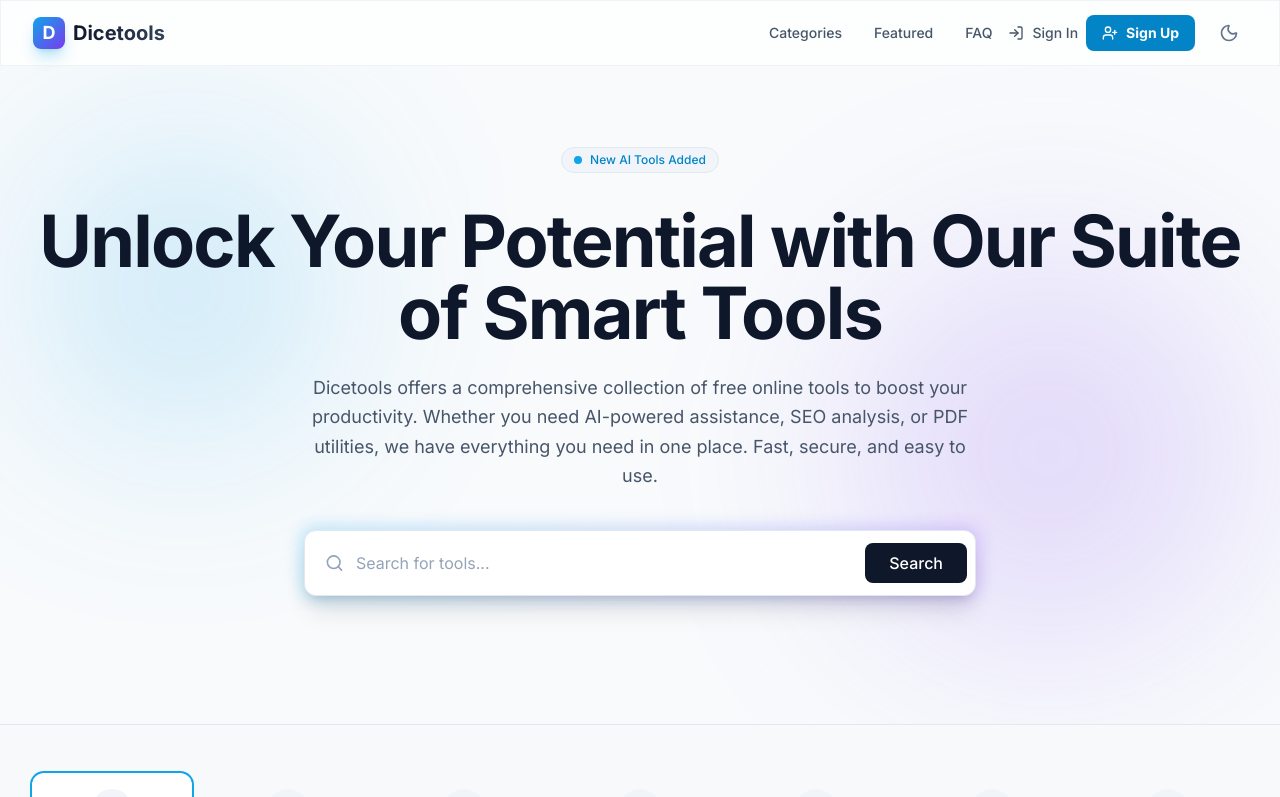
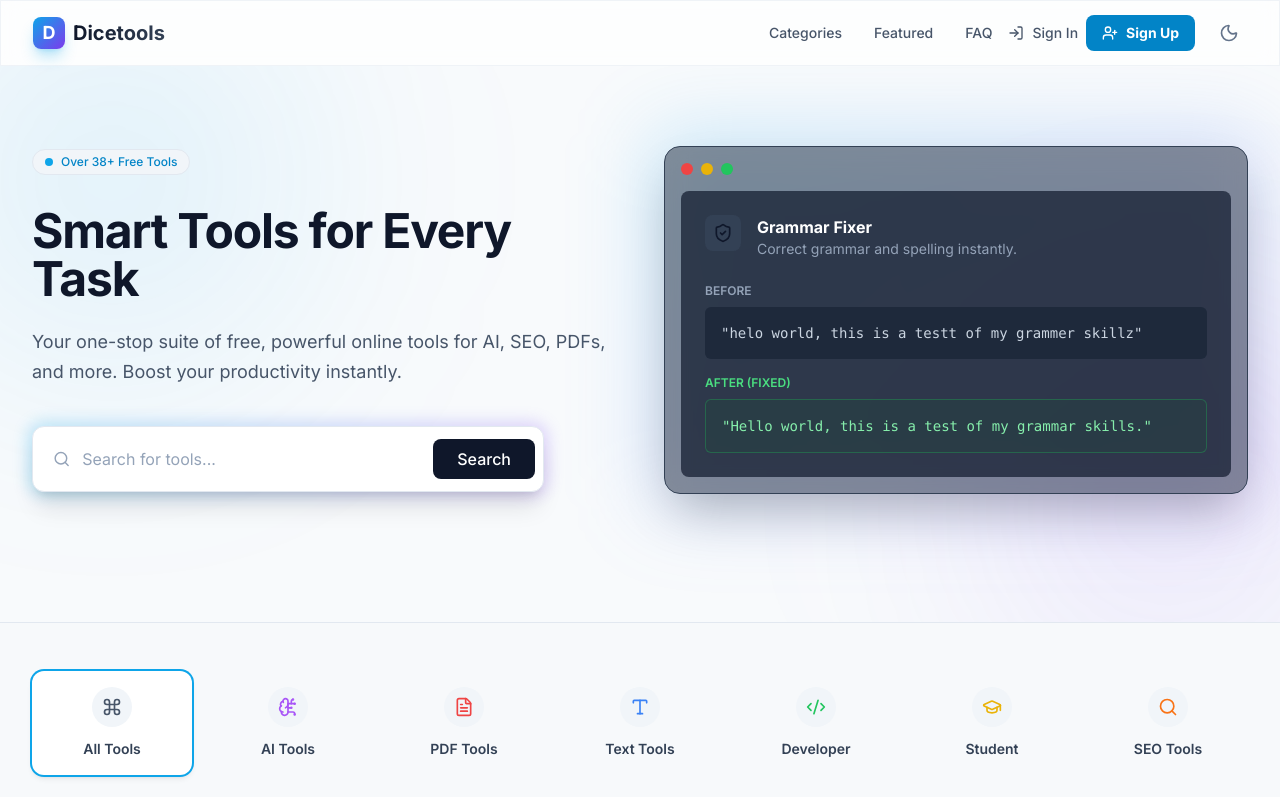
Before and after one commit to akbar316/dicetools-live, a React (Vite) app: page / in a window 1280 px wide. Shown: the top 797 px of the page. Built offline with nearby package versions, Linux system fonts and the light colour scheme; no server answers.

Commit message:
feat: redesign hero section with two-column layout and tool preview

```diff
--- a/components/home/HomePage.tsx
+++ b/components/home/HomePage.tsx
@@ -1,6 +1,6 @@
 
 import React from 'react';
-import { Search, Command, ArrowRight, Shield, Zap } from 'lucide-react';
+import { Search, Command, ArrowRight, Shield, Zap, ShieldCheck } from 'lucide-react';
 import { CATEGORIES } from '../../data/categories';
 import { TOOLS } from '../../data/tools-registry';
 import { FAQS } from '../../data/faqs';
@@ -18,35 +18,39 @@ interface HomePageProps {
 const HomePage: React.FC<HomePageProps> = ({
   searchQuery, setSearchQuery, activeCategory, setActiveCategory, filteredTools, navigateToTool
 }) => {
+  const previewTool = TOOLS.find(t => t.id === 'ai-grammar')!;
+
   return (
     <>
       {/* Hero Section */}
       <section className="relative pt-20 pb-32 overflow-hidden">
-          {/* Background Elements */}
           <div className="absolute top-0 left-1/2 -translate-x-1/2 w-full h-full z-0 pointer-events-none">
-          <div className="absolute top-20 left-10 w-72 h-72 bg-primary-500/20 rounded-full blur-[100px]" />
-          <div className="absolute bottom-20 right-10 w-96 h-96 bg-secondary-500/20 rounded-full blur-[100px]" />
+            <div className="absolute -top-20 -left-20 w-96 h-96 bg-primary-500/10 rounded-full blur-[120px]" />
+            <div className="absolute -bottom-20 -right-20 w-96 h-96 bg-secondary-500/10 rounded-full blur-[120px]" />
           </div>
 
-          <div className="max-w-7xl mx-auto px-4 sm:px-6 lg:px-8 relative z-10 text-center">
+          <div className="max-w-7xl mx-auto px-4 sm:px-6 lg:px-8 relative z-10">
+            <div className="grid lg:grid-cols-2 gap-12 items-center">
+              {/* Left Column: Content */}
+              <div className="text-center lg:text-left">
                 <div className="inline-flex items-center gap-2 px-3 py-1 rounded-full bg-slate-100 dark:bg-slate-800/50 border border-slate-200 dark:border-slate-700 text-xs font-medium text-primary-600 dark:text-primary-400 mb-8 animate-fade-in">
                     <span className="relative flex h-2 w-2">
                     <span className="animate-ping absolute inline-flex h-full w-full rounded-full bg-primary-400 opacity-75"></span>
                     <span className="relative inline-flex rounded-full h-2 w-2 bg-primary-500"></span>
                     </span>
-              New AI Tools Added
+                    Over 38+ Free Tools
                 </div>
 
-          <h1 className="text-5xl md:text-7xl font-extrabold tracking-tight text-slate-900 dark:text-white mb-6">
-            Unlock Your Potential with Our Suite of Smart Tools
+                <h1 className="text-4xl md:text-5xl font-extrabold tracking-tight text-slate-900 dark:text-white mb-6">
+                  Smart Tools for Every Task
                 </h1>
 
-          <p className="max-w-2xl mx-auto text-lg text-slate-600 dark:text-slate-400 mb-10 leading-relaxed">
-            Dicetools offers a comprehensive collection of free online tools to boost your productivity. Whether you need AI-powered assistance, SEO analysis, or PDF utilities, we have everything you need in one place. Fast, secure, and easy to use.
+                <p className="max-w-xl mx-auto lg:mx-0 text-lg text-slate-600 dark:text-slate-400 mb-10 leading-relaxed">
+                  Your one-stop suite of free, powerful online tools for AI, SEO, PDFs, and more. Boost your productivity instantly.
                 </p>
 
                 {/* Search Bar */}
-          <div className="max-w-2xl mx-auto relative group">
+                <div className="max-w-lg mx-auto lg:mx-0 relative group">
                     <div className="absolute -inset-1 bg-gradient-to-r from-primary-500 to-secondary-500 rounded-2xl blur opacity-25 group-hover:opacity-50 transition duration-1000 group-hover:duration-200"></div>
                     <div className="relative flex items-center bg-white dark:bg-slate-900 rounded-xl shadow-xl p-2 border border-slate-200 dark:border-slate-800">
                     <Search className="w-6 h-6 text-slate-400 ml-3" />
@@ -57,9 +61,50 @@ const HomePage: React.FC<HomePageProps> = ({
                         value={searchQuery}
                         onChange={(e) => setSearchQuery(e.target.value)}
                     />
-              {/* Fake Search Button (Search is realtime) */}
                     <div className="hidden sm:block px-6 py-2 bg-slate-900 dark:bg-slate-800 text-white rounded-lg font-medium select-none">
                         Search
+                    </div>
+                    </div>
+                </div>
+              </div>
+
+              {/* Right Column: Design */}
+              <div className="hidden lg:block relative">
+                <div className="absolute -inset-4 bg-gradient-to-br from-primary-500/20 to-secondary-500/20 rounded-3xl blur-2xl"></div>
+
+                <div className="relative bg-slate-800/50 backdrop-blur-md border border-slate-700 rounded-2xl p-4 shadow-2xl">
+                    {/* Header */}
+                    <div className="flex items-center gap-2 mb-4">
+                        <div className="w-3 h-3 rounded-full bg-red-500"></div>
+                        <div className="w-3 h-3 rounded-full bg-yellow-500"></div>
+                        <div className="w-3 h-3 rounded-full bg-green-500"></div>
+                    </div>
+
+                    {/* Tool Preview */}
+                    <div className="bg-slate-900/70 rounded-lg p-6">
+                      <div className="flex items-start gap-4 mb-6">
+                        <div className="p-2 rounded-lg bg-slate-700">
+                          <previewTool.icon className="w-5 h-5 text-primary-400" />
+                        </div>
+                        <div>
+                          <h4 className="font-bold text-white">{previewTool.name}</h4>
+                          <p className="text-sm text-slate-400">{previewTool.description}</p>
+                        </div>
+                      </div>
+
+                      <div className="space-y-4">
+                        {/* Before */}
+                        <div>
+                          <p className="text-xs font-semibold text-slate-400 mb-2">BEFORE</p>
+                          <p className="text-sm text-slate-300 p-4 bg-slate-800 rounded-md font-mono">"helo world, this is a testt of my grammer skillz"</p>
+                        </div>
+                        {/* After */}
+                        <div>
+                          <p className="text-xs font-semibold text-green-400 mb-2">AFTER (FIXED)</p>
+                          <p className="text-sm text-green-300 p-4 bg-green-900/20 border border-green-500/30 rounded-md font-mono">"Hello world, this is a test of my grammar skills."</p>
+                        </div>
+                      </div>
+                    </div>
                 </div>
               </div>
             </div>
```
Lines whose indentation alone changed are shown as unchanged.
